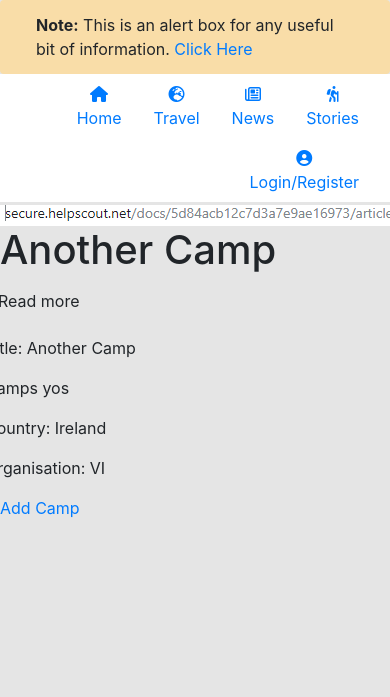
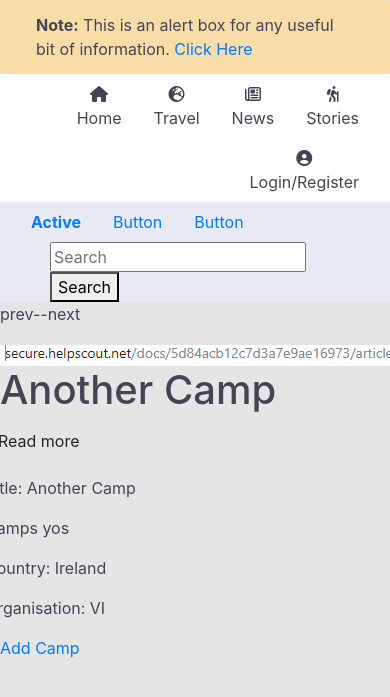
Before and after one commit to Pattern-Projects/volunteer-fsf-project, a Django app: page / in a window 390 px wide; the page is wider, and only the part inside the window is pictured. Shown: the top 697 px of that part. Run offline with Django 3.2, Linux system fonts and the light colour scheme; data comes from the database, SQL or seed files in the repository; some libraries are stand-ins or nearby versions.

Commit message:
Style secondary nav bar

```diff
--- a/static/css/styles.css
+++ b/static/css/styles.css
@@ -1,6 +1,7 @@
 /* Body */
 body {
     background-color: #E5E5E5;
+    color: #444455;
 }
 
 /* Structure */
@@ -17,9 +18,21 @@
         text-align: center;
     }
 
-.secondary-nav {
+    .top-nav-item .nav-link{
+        color: #444455;
+    }
 
+    .top-nav-item .nav-link:hover{
+        color: #326CF0;
+    }
+
+.secondary-nav-bar {
+    background-color: #E7E9F3;
 }
+
+    .secondary-nav-bar .active {
+        font-weight: bold;
+    }
 
 .content {
 
--- a/templates/base.html
+++ b/templates/base.html
@@ -30,7 +30,7 @@
         <div class="container">
             <ul class="nav justify-content-end">
 
-        <li class="nav-item">
+        <li class="nav-item top-nav-item">
             <a class="nav-link" href="{% url 'home' %}">
                 <div class="top-nav-icon">
                     <i class="fas fa-home"></i>
@@ -39,7 +39,7 @@
             </a>
         </li>
 
-        <li class="nav-item">
+        <li class="nav-item top-nav-item">
             <a class="nav-link" href="{% url 'home' %}">
                 <div class="top-nav-icon">
                     <i class="fas fa-globe-europe"></i>
@@ -48,7 +48,7 @@
             </a>
         </li>
 
-        <li class="nav-item">
+        <li class="nav-item top-nav-item">
             <a class="nav-link" href="{% url 'home' %}">
                 <div class="top-nav-icon">
                     <i class="far fa-newspaper"></i>
@@ -57,7 +57,7 @@
             </a>
         </li>
 
-        <li class="nav-item">
+        <li class="nav-item top-nav-item">
             <a class="nav-link" href="{% url 'home' %}">
                 <div class="top-nav-icon">
                     <i class="fas fa-hiking"></i>
@@ -70,17 +70,17 @@
 
 
         {% if user.is_authenticated %}
-            <li class="nav-item">
+            <li class="nav-item top-nav-item">
                 <a class="nav-link" href="{% url 'logout' %}">
                     <div class="top-nav-icon">
                         <i class="fas fa-user-circle"></i>
                     </div>
-                    Profile
+                    <span>Profile</span>
                 </a>
             </li>
 
         {% else %}
-            <li class="nav-item">
+            <li class="nav-item top-nav-item">
                 <a class="nav-link" href="{% url 'login' %}">
                     <div class="top-nav-icon">
                         <i class="fas fa-user-circle"></i>
@@ -96,6 +96,70 @@
     </div> {% comment %} Nav Bar {% endcomment %}
 
 
+
+
+    <div class="secondary-nav-bar">
+
+        <div class="container">
+            <div class="row">
+                <div class="col">
+
+                    <nav>
+                        <ul class="nav nav-pills justify-content-start">
+
+                        <li class="nav-item active">
+                            <a class="nav-link" href="{% url 'home' %}">
+                                <span>Active</span>
+                            </a>
+                        </li>
+
+                        <li class="nav-item">
+                            <a class="nav-link" href="{% url 'home' %}">
+                                <span>Button</span>
+                            </a>
+                        </li>
+
+                        <li class="nav-item">
+                            <a class="nav-link" href="{% url 'home' %}">
+                                <span>Button</span>
+                            </a>
+                        </li>
+
+                    </nav>
+                </div> <!-- col -->
+
+            <div class="col">
+                <div class="float-right">
+                    <form class="form-inline" action="{% url 'home' %}" method="get">
+                        <input type="text" name="query" placeholder="Search">
+                        <button type="search">Search</button>
+                    </form>
+                </div><!-- float-right -->
+            </div><!-- col -->
+        </div><!-- row -->
+    </div><!-- container -->
+    </div><!-- secondary-nav-bar -->
+
+    <div class="row">
+
+        <!-- info box col -->
+        <div class="col-sm-3">
+
+        </div>
+
+
+
+
+        <!-- content col -->
+        <div class="col-sm-9">
+            <div class="pagination">
+                <p>prev--next</p>
+            </div>
+        </div>
+
+
+    </div>
+
     {% if messages %}
         <hr>
         <div>
@@ -108,3 +172,7 @@
 
 
 </body>
+
+<script src="https://code.jquery.com/jquery-3.3.1.slim.min.js" integrity="sha384-q8i/X+965DzO0rT7abK41JStQIAqVgRVzpbzo5smXKp4YfRvH+8abtTE1Pi6jizo" crossorigin="anonymous"></script>
+<script src="https://cdnjs.cloudflare.com/ajax/libs/popper.js/1.14.7/umd/popper.min.js" integrity="sha384-UO2eT0CpHqdSJQ6hJty5KVphtPhzWj9WO1clHTMGa3JDZwrnQq4sF86dIHNDz0W1" crossorigin="anonymous"></script>
+<script src="https://stackpath.bootstrapcdn.com/bootstrap/4.3.1/js/bootstrap.min.js" integrity="sha384-JjSmVgyd0p3pXB1rRibZUAYoIIy6OrQ6VrjIEaFf/nJGzIxFDsf4x0xIM+B07jRM" crossorigin="anonymous"></script>
```
